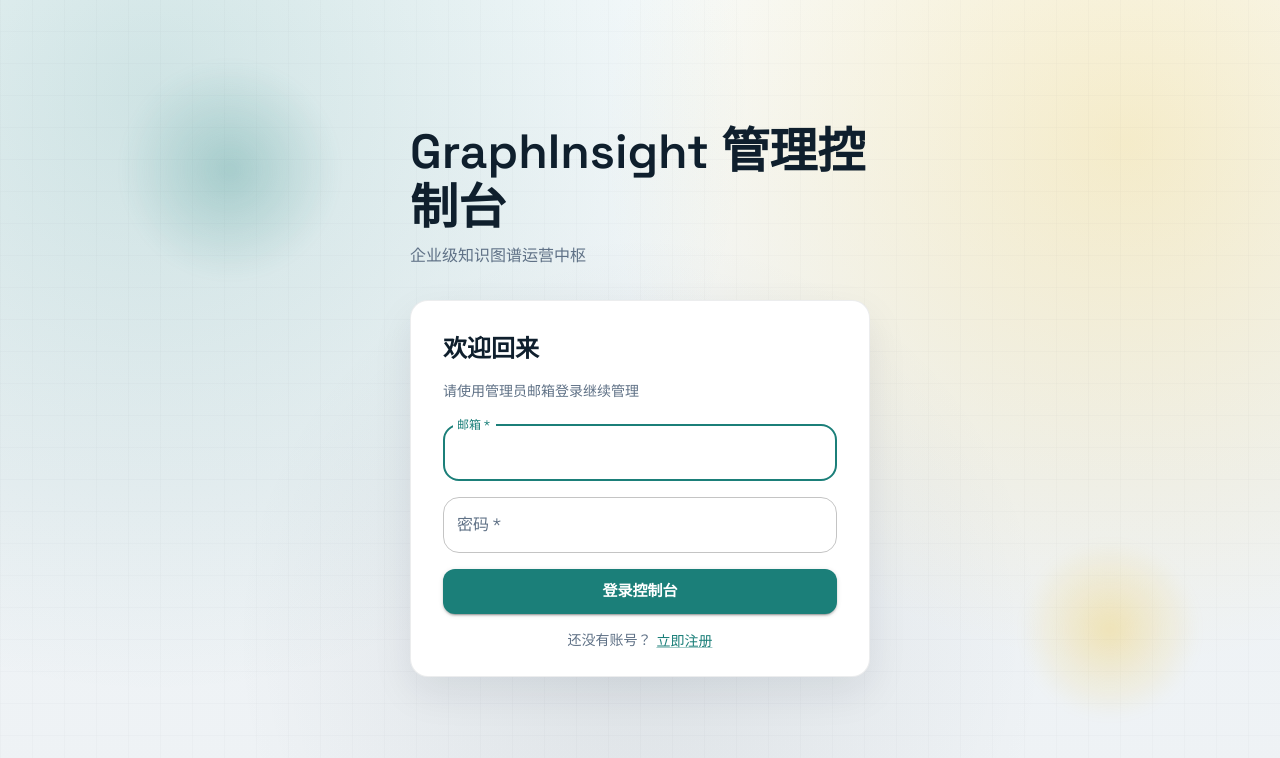
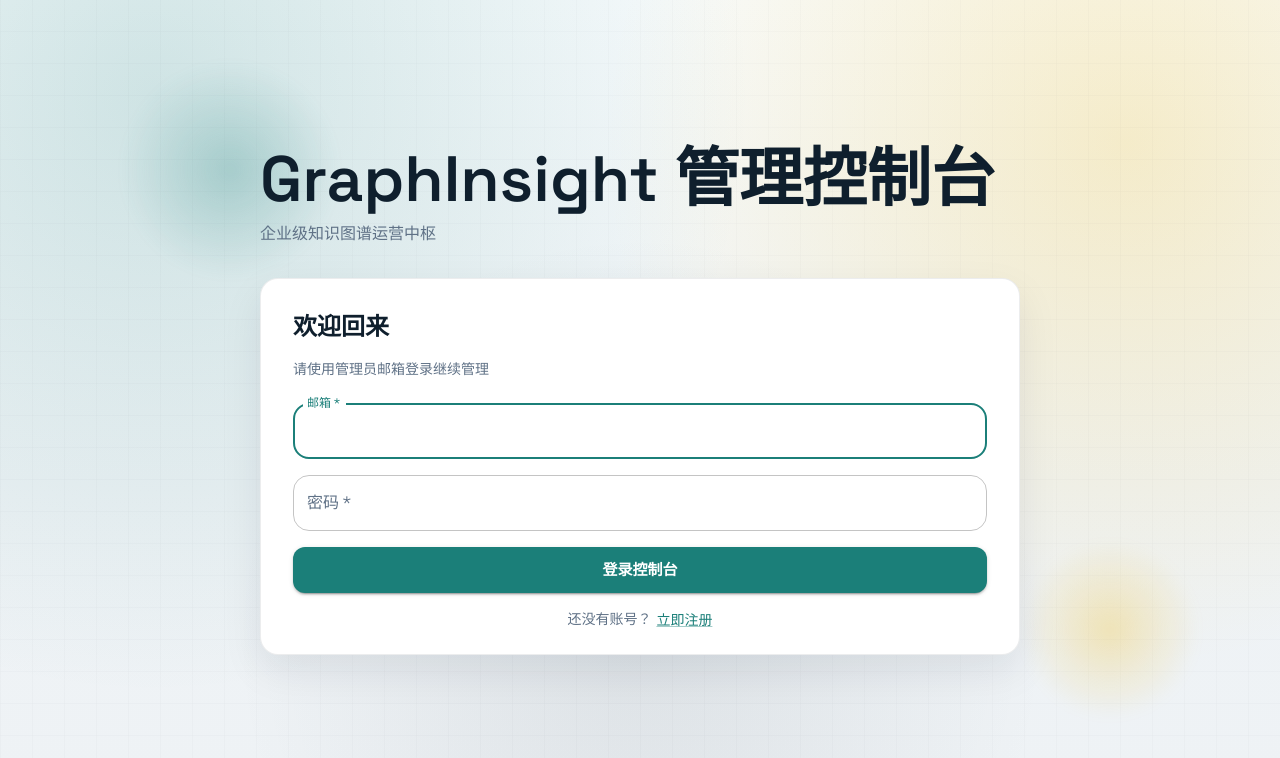
Before and after one commit to e8a281e6aca2/graphinsight, a React app in the folder frontend/: page /admin/login in a window 1280 px wide. Shown: the top 758 px of the page. Built offline with nearby package versions, Linux system fonts and the light colour scheme; no server answers; the HTML template or start-up script is replaced by a standard one.

Commit message:
fix(frontend): keep failed login on auth page

```diff
--- a/frontend/src/components/Admin/AdminAuthLayout.tsx
+++ b/frontend/src/components/Admin/AdminAuthLayout.tsx
@@ -27,8 +27,16 @@
             zIndex: 1,
           }}
         >
-          <Box sx={{ maxWidth: 460, width: '100%' }}>
-            <Typography variant="h3" sx={{ mb: 1 }}>
+          <Box sx={{ width: '100%', maxWidth: { xs: 460, md: 760 } }}>
+            <Typography
+              variant="h3"
+              sx={{
+                mb: 1,
+                whiteSpace: 'nowrap',
+                fontSize: { xs: '2.25rem', sm: '3rem', md: '4rem' },
+                lineHeight: 1.08,
+              }}
+            >
               {title}
             </Typography>
             {subtitle && (
--- a/frontend/src/services/adminService.ts
+++ b/frontend/src/services/adminService.ts
@@ -81,7 +81,9 @@
 apiClient.interceptors.response.use(
   (response) => response,
   (error: AxiosError) => {
-    if (error.response?.status === 401) {
+    const requestUrl = error.config?.url || '';
+    const isLoginRequest = requestUrl.includes('/api/v1/admin/auth/login');
+    if (error.response?.status === 401 && !isLoginRequest) {
       // Token 过期或无效，清除并跳转到登录页
       clearAdminSession();
       window.location.href = '/admin/login';
```
Also changed, not shown: 1 other file (tests, documents, lock files or other folders).
